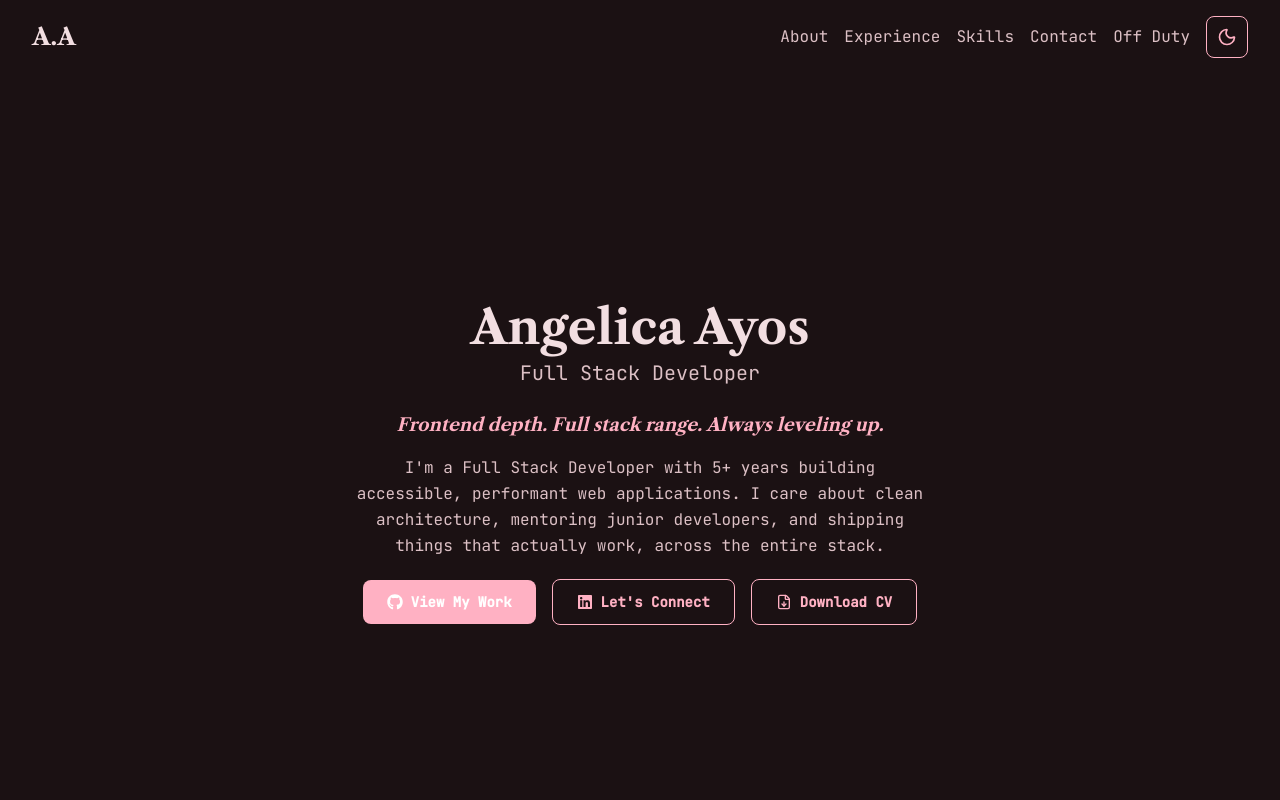
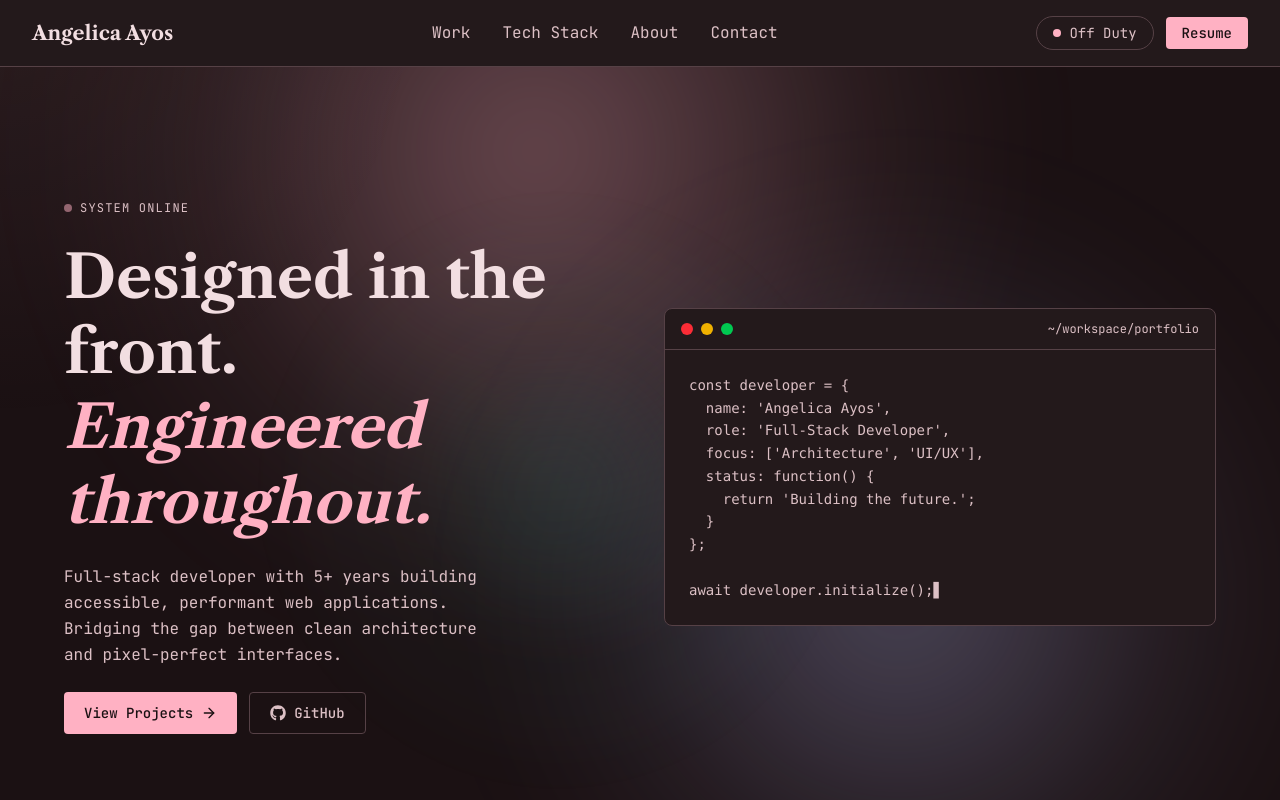
Before and after one commit to jejeayos/angelica-portfolio, a Next.js app in the folder frontend/: page / in a window 1280 px wide. Shown: the top 800 px of the page. Built offline with nearby package versions, Linux system fonts and the light colour scheme; no server answers.

Commit message:
Add framer motion and redesign landing page

```diff
--- a/frontend/src/app/page.tsx
+++ b/frontend/src/app/page.tsx
@@ -1,4 +1,5 @@
 "use client"
+import { useMotionValue, useSpring, useTransform, motion } from "framer-motion"
 import Hero from "@/components/Hero";
 import Navbar from "@/components/Navbar";
 import About from "@/components/About";
@@ -7,10 +8,35 @@ import Skills from "@/components/Skills";
 import Contact from "@/components/Contact";
 import { PortfolioProvider } from "@/context/PortfolioContext";
 import OffDuty from "@/components/OffDuty";
+import Background from "@/components/Background";
 
 export default function Home() {
+  const mouseX = useMotionValue(0)
+  const mouseY = useMotionValue(0)
+
+  const springX = useSpring(mouseX, { stiffness: 80, damping: 20 })
+  const springY = useSpring(mouseY, { stiffness: 80, damping: 20 })
+
+  const background = useTransform(
+    [springX, springY],
+    ([x, y]: number[]) =>
+      `radial-gradient(600px circle at ${x}px ${y}px, rgba(255, 177, 195, 0.07), transparent 70%)`
+  )
+
   return (
-    <main className="min-h-screen">
+    <main
+      className="min-h-screen relative"
+      onMouseMove={(e) => {
+        mouseX.set(e.clientX)
+        mouseY.set(e.clientY)
+      }}
+    >
+      <Background />
+      <motion.div
+        className="pointer-events-none fixed inset-0 z-0"
+        style={{ background }}
+      />
+      <div className="relative z-10">
         <PortfolioProvider>
           <Navbar />
           <Hero />
@@ -20,6 +46,7 @@ export default function Home() {
           <Contact />
           <OffDuty />
         </PortfolioProvider>
+      </div>
     </main>
   )
 }
--- /dev/null
+++ b/frontend/src/components/Background.tsx
@@ -0,0 +1,55 @@
+"use client"
+import { motion } from "framer-motion"
+
+export default function Background() {
+  return (
+    <div className="fixed inset-0 -z-10 overflow-hidden" aria-hidden="true">
+      <motion.div
+        className="absolute rounded-full"
+        style={{
+            width: "65vw",
+            height: "65vw",
+            top: "-25%",
+            left: "5%",
+            background: "radial-gradient(circle, rgba(255, 177, 195, 0.35), transparent 70%)",
+            filter: "blur(55px)",
+            border: "1px solid rgba(255, 177, 195, 0.2)",
+            boxShadow: "0 0 60px rgba(255, 177, 195, 0.15), inset 0 0 60px rgba(255, 177, 195, 0.08)",
+
+        }}
+        animate={{ x: ["0%", "30%", "-20%", "10%", "0%"], y: ["0%", "20%", "10%", "-10%", "0%"] }}
+        transition={{ duration: 10, repeat: Infinity, ease: "easeInOut" }}
+      />
+      <motion.div
+        className="absolute rounded-full"
+        style={{
+            width: "55vw",
+            height: "55vw",
+            bottom: "-20%",
+            right: "0%",
+            background: "radial-gradient(circle, rgba(189, 194, 253, 0.30), transparent 70%)",
+            filter: "blur(55px)",
+            border: "1px solid rgba(189, 194, 253, 0.2)",
+            boxShadow: "0 0 60px rgba(189, 194, 253, 0.12), inset 0 0 60px rgba(189, 194, 253, 0.06)",
+        }}
+        animate={{ x: ["0%", "-25%", "15%", "-10%", "0%"], y: ["0%", "-15%", "10%", "20%", "0%"] }}
+        transition={{ duration: 13, repeat: Infinity, ease: "easeInOut", delay: 2 }}
+      />
+      <motion.div
+        className="absolute rounded-full"
+        style={{
+            width: "35vw",
+            height: "35vw",
+            top: "35%",
+            left: "25%",
+            background: "radial-gradient(circle, rgba(64, 224, 200, 0.12), transparent 65%)",
+            filter: "blur(35px)",
+            border: "1px solid rgba(64, 224, 200, 0.20)",
+            boxShadow: "0 0 40px rgba(64, 224, 200, 0.12), inset 0 0 40px rgba(64, 224, 200, 0.06)",
+        }}
+        animate={{ x: ["0%", "10%", "-12%", "5%", "0%"], y: ["0%", "-10%", "8%", "-3%", "0%"] }}
+        transition={{ duration: 20, repeat: Infinity, ease: "easeInOut", delay: 5 }}
+      />
+    </div>
+  )
+}
--- a/frontend/src/components/Hero.tsx
+++ b/frontend/src/components/Hero.tsx
@@ -1,59 +1,79 @@
 "use client"
 import { usePortfolio } from "@/context/PortfolioContext";
-import Button from "@/components/Button";
-import Paragraph from "./Paragraph";
-import Heading from "./Heading";
-import { FaLinkedin, FaGithub } from "react-icons/fa";
-import { FileDown } from "lucide-react";
+import { FaGithub } from "react-icons/fa";
+import { ArrowRight } from "lucide-react";
+import { useTypewriter } from "@/hooks/useTypewriter";
 
+const terminalText = `const developer = {
+  name: 'Angelica Ayos',
+  role: 'Full-Stack Developer',
+  focus: ['Architecture', 'UI/UX'],
+  status: function() {
+    return 'Building the future.';
+  }
+};
+
+await developer.initialize();`
 
 export default function Hero() {
   const { heroRef } = usePortfolio()
+  const { displayed, done } = useTypewriter(terminalText, 30, 500)
+
   return (
-    <section id="home" ref={heroRef} className="min-h-screen flex flex-col items-center justify-center px-6 text-center">
-        <Heading variant="primary">
-            Angelica Ayos
-        </Heading>
-        <p className="text-xl text-text-secondary mt-2">
-            Full Stack Developer
-        </p>
-        <p className="text-lg italic font-heading font-semibold text-primary mt-6">
-            Frontend depth. Full stack range. Always leveling up.
-        </p>
-        <Paragraph>
-            I'm a Full Stack Developer with 5+ years building accessible, performant web applications. I care about clean architecture, mentoring junior developers, and shipping things that actually work, across the entire stack.
-        </Paragraph>
-        <div className="flex flex-col sm:flex-row py-5 gap-4 items-center">
-            <Button
-                href="https://github.com/jejeayos"
-                target="_blank"
-                rel="noopener noreferrer"
-                variant="primary"
-                icon={<FaGithub size={16} />}
-                >
-                    View My Work
-            </Button>
+    <section id="home" ref={heroRef} className="min-h-screen flex items-center px-8 md:px-16 py-20">
+      <div className="w-full max-w-7xl mx-auto grid grid-cols-1 md:grid-cols-2 gap-12 items-center">
 
-            <Button
-                href="https://www.linkedin.com/in/angelica-ayos/"
-                target="_blank"
-                rel="noopener noreferrer"
-                variant="secondary"
-                icon={<FaLinkedin size={16} />}
-                >
-                    Let's Connect
-            </Button>
+        <div className="flex flex-col gap-6">
+          <div className="flex items-center gap-2">
+            <span className="w-2 h-2 rounded-full bg-primary animate-pulse"></span>
+            <span className="text-xs font-body tracking-widest text-text-secondary uppercase">System Online</span>
+          </div>
 
-            <Button
-                href="https://drive.google.com/uc?export=download&id=1jp2Sp7gC4AEas5OuZw7A36w3l3Si7_as"
-                variant="secondary"
-                target="_blank"
-                rel="noopener noreferrer"
-                icon={<FileDown size={16} />}
-                >
-                    Download CV
-            </Button>
+          <h1 className="font-heading text-5xl md:text-6xl font-bold text-text-primary leading-tight">
+            Designed in the front.<br />
+            <span className="italic text-primary">Engineered throughout.</span>
+          </h1>
+
+          <p className="font-body text-text-secondary leading-relaxed max-w-md">
+            Full-stack developer with 5+ years building accessible, performant web applications.
+            Bridging the gap between clean architecture and pixel-perfect interfaces.
+          </p>
+
+          <div className="flex flex-row gap-3 flex-wrap">
+            <a
+              href="#work"
+              className="flex items-center gap-2 px-5 py-2.5 bg-primary text-background text-sm font-medium rounded hover:bg-primary-container transition-colors duration-200"
+            >
+              View Projects <ArrowRight size={16} />
+            </a>
+            <a
+              href="https://github.com/jejeayos"
+              target="_blank"
+              rel="noopener noreferrer"
+              className="flex items-center gap-2 px-5 py-2.5 border border-border text-text-secondary text-sm font-medium rounded hover:border-primary hover:text-primary transition-colors duration-200"
+            >
+              <FaGithub size={16} /> GitHub
+            </a>
+          </div>
         </div>
+
+        <div className="hidden md:block bg-surface border border-border rounded-lg overflow-hidden">
+          <div className="flex items-center gap-2 px-4 py-3 border-b border-border">
+            <span className="w-3 h-3 rounded-full bg-red-500"></span>
+            <span className="w-3 h-3 rounded-full bg-yellow-500"></span>
+            <span className="w-3 h-3 rounded-full bg-green-500"></span>
+            <span className="ml-auto text-xs text-text-secondary font-body">~/workspace/portfolio</span>
+          </div>
+
+          <div className="p-6 font-body text-sm leading-relaxed">
+            <pre className="text-text-secondary whitespace-pre-wrap">
+              {displayed}
+              <span className="cursor-blink">▋</span>
+            </pre>
+          </div>
+        </div>
+
+      </div>
     </section>
   )
 }
--- a/frontend/src/components/Navbar.tsx
+++ b/frontend/src/components/Navbar.tsx
@@ -1,72 +1,75 @@
 "use client"
 import { useState } from "react";
-import { Sun, Moon, Menu, X} from "lucide-react"
+import { Menu, X } from "lucide-react"
 import NavLink from "./NavLink";
-import { usePortfolio } from "@/context/PortfolioContext"
 
 export default function Navbar() {
-    const { heroVisible, isDarkMode, setIsDarkMode } = usePortfolio();
     const [isMenuOpen, setIsMenuOpen] = useState(false);
 
-    const darkModeButton = (
-        <button
-            onClick={() => setIsDarkMode(!isDarkMode)}
-            className="border border-primary text-primary rounded-lg p-2.5 hover:bg-primary hover:text-white cursor-pointer transition-colors duration-200"
-            aria-label={isDarkMode ? "Switch to light mode" : "Switch to dark mode"}
-        >
-            {isDarkMode ? <Sun size={20} /> : <Moon size={20} />}
-        </button>
-    );
-
-    const menuLinks = (onClick? : () => void, className?: string) => {
-        return (
-            <div className={className}>
-                <NavLink href="#about" onClick={onClick}>About</NavLink>
-                <NavLink href="#experience" onClick={onClick}>Experience</NavLink>
-                <NavLink href="#skills" onClick={onClick}>Skills</NavLink>
-                <NavLink href="#contact" onClick={onClick}>Contact</NavLink>
-                <NavLink href="#off-duty" onClick={onClick}>Off Duty</NavLink>
-            </div>
-        );
-    }
+    const navLinks = (onClick?: () => void, className?: string) => (
+        <div className={className}>
+            <NavLink href="#work" onClick={onClick}>Work</NavLink>
+            <NavLink href="#tech-stack" onClick={onClick}>Tech Stack</NavLink>
+            <NavLink href="#about" onClick={onClick}>About</NavLink>
+            <NavLink href="#contact" onClick={onClick}>Contact</NavLink>
+        </div>
+    )
 
     return (
-        <nav className={`px-8 py-4 flex bg-surface shadow-md sticky top-0 z-50 justify-between items-center ${!heroVisible ? 'lg:bg-surface lg:shadow-md' : 'lg:bg-transparent lg:shadow-none'}`}>
-            <div className="flex flex-col">
-                {heroVisible ? (
-                    <p className="font-heading text-2xl font-bold! text-text-primary">A.A</p>
-                    ) : (
-                    <>
-                        <p className="font-heading text-2xl font-bold! text-text-primary">Angelica Ayos</p>
-                        <p className="text-sm text-text-secondary mt-2">Full Stack Developer</p>
-                    </>
-                )}
+        <nav className="px-8 py-4 flex bg-surface border-b border-border sticky top-0 z-50 justify-between items-center relative">
+            <p className="font-heading text-xl font-bold text-text-primary">Angelica Ayos</p>
+
+            <div className="hidden md:flex gap-8 items-center">
+                {navLinks(undefined, "flex flex-row gap-8 items-center")}
             </div>
 
-            <div className="hidden md:flex gap-4">
-                {menuLinks(undefined, "flex flex-row gap-4 items-center")}
-                {darkModeButton}
+            <div className="hidden md:flex gap-3 items-center">
+                <a
+                    href="#off-duty"
+                    className="flex items-center gap-2 px-4 py-1.5 rounded-full border border-border text-text-secondary text-sm hover:border-primary hover:text-primary transition-colors duration-200"
+                >
+                    <span className="w-2 h-2 rounded-full bg-primary inline-block"></span>
+                    Off Duty
+                </a>
+                <a
+                    href="https://drive.google.com/file/d/1J6rgmaUBRaxIp21saqRWtVY-Ap33WuEN/view?usp=sharing"
+                    target="_blank"
+                    rel="noopener noreferrer"
+                    className="px-4 py-1.5 rounded text-sm font-medium bg-primary text-background hover:bg-primary-container transition-colors duration-200"
+                    aria-label="Download Resume"
+                >
+                    Resume
+                </a>
             </div>
 
-            <div className="flex md:hidden gap-2 items-center">
-                {darkModeButton}
+            <div className="flex md:hidden">
                 <button
                     onClick={() => setIsMenuOpen(!isMenuOpen)}
-                    className="border border-primary text-primary rounded-lg p-2.5 hover:bg-primary hover:text-white cursor-pointer transition-colors duration-200"
+                    className="border border-border text-text-secondary rounded p-1.5 hover:border-primary hover:text-primary transition-colors duration-200"
                     aria-label={isMenuOpen ? "Close Menu" : "Open Menu"}
                     aria-expanded={isMenuOpen}
                     aria-controls="mobile-menu"
                 >
                     {isMenuOpen ? <X size={20} /> : <Menu size={20} />}
                 </button>
-
             </div>
 
-            {isMenuOpen &&
-                <div className="md:hidden absolute top-full left-0 w-full bg-surface flex flex-col px-8 py-4 gap-4" id="mobile-menu">
-                    {menuLinks(() => setIsMenuOpen(false), "flex flex-col gap-4")}
+            {isMenuOpen && (
+                <div className="md:hidden absolute top-full left-0 w-full bg-surface border-b border-border flex flex-col px-8 py-4 gap-4" id="mobile-menu">
+                    {navLinks(() => setIsMenuOpen(false), "flex flex-col gap-4")}
+                    <div className="flex flex-col gap-3 pt-2 border-t border-border">
+                        <a href="#off-duty" onClick={() => setIsMenuOpen(false)} className="text-text-secondary text-sm hover:text-primary transition-colors duration-200">Off Duty</a>
+                        <a
+                            href="https://drive.google.com/uc?export=download&id=1jp2Sp7gC4AEas5OuZw7A36w3l3Si7_as"
+                            target="_blank"
+                            rel="noopener noreferrer"
+                            className="px-4 py-2 rounded text-sm font-medium bg-primary text-background text-center hover:bg-primary-container transition-colors duration-200"
+                        >
+                            Resume
+                        </a>
+                    </div>
                 </div>
-            }
+            )}
         </nav>
     )
 }
--- a/frontend/src/context/PortfolioContext.tsx
+++ b/frontend/src/context/PortfolioContext.tsx
@@ -4,8 +4,6 @@ import { createContext, useState, useContext, useRef, useEffect} from "react"
 type PortfolioContextType = {
   heroVisible: boolean
   setHeroVisible: (value: boolean) => void
-  isDarkMode: boolean
-  setIsDarkMode: (value: boolean) => void
   heroRef: React.RefObject<HTMLElement | null>
 }
 
@@ -13,7 +11,6 @@ export const PortfolioContext = createContext<PortfolioContextType | null>(null)
 
 export function PortfolioProvider({ children }: { children: React.ReactNode }) {
   const [heroVisible, setHeroVisible] = useState(true);
-  const [isDarkMode, setIsDarkMode] = useState(false);
   const heroRef = useRef(null);
 
   useEffect(() => {
@@ -25,10 +22,6 @@ export function PortfolioProvider({ children }: { children: React.ReactNode }) {
     observer.observe(heroRef.current)
     return () => observer.disconnect()
   }, [])
-
-  useEffect(() => {
-    document.documentElement.classList.toggle('dark', isDarkMode);
-  }, [isDarkMode])
 
   useEffect(() => {
     const sections = document.querySelectorAll("section[id]")
@@ -54,7 +47,7 @@ export function PortfolioProvider({ children }: { children: React.ReactNode }) {
 
 
   return (
-    <PortfolioContext.Provider value={{ heroVisible, setHeroVisible, isDarkMode, setIsDarkMode, heroRef }}>
+    <PortfolioContext.Provider value={{ heroVisible, setHeroVisible, heroRef }}>
       {children}
     </PortfolioContext.Provider>
   )
--- /dev/null
+++ b/frontend/src/hooks/useTypewriter.ts
@@ -0,0 +1,24 @@
+import { useState, useEffect } from "react"
+
+export function useTypewriter(text: string, speed: number = 30, delay: number = 0) {
+    const [displayed, setDisplayed] = useState("")
+    const [done, setDone] = useState(false)
+
+    useEffect(() => {
+        let i = 0
+        const timeout = setTimeout(() => {
+            const interval = setInterval(() => {
+                setDisplayed(text.slice(0, i + 1))
+                i++
+                if (i >= text.length) {
+                    clearInterval(interval)
+                    setDone(true)
+                }
+            }, speed)
+            return () => clearInterval(interval)
+        }, delay)
+        return () => clearTimeout(timeout)
+    }, [text, speed, delay])
+
+    return { displayed, done }
+}
```
Also changed, not shown: frontend/src/app/globals.css (+9 -0 lines). Lines whose indentation alone changed are shown as unchanged.
